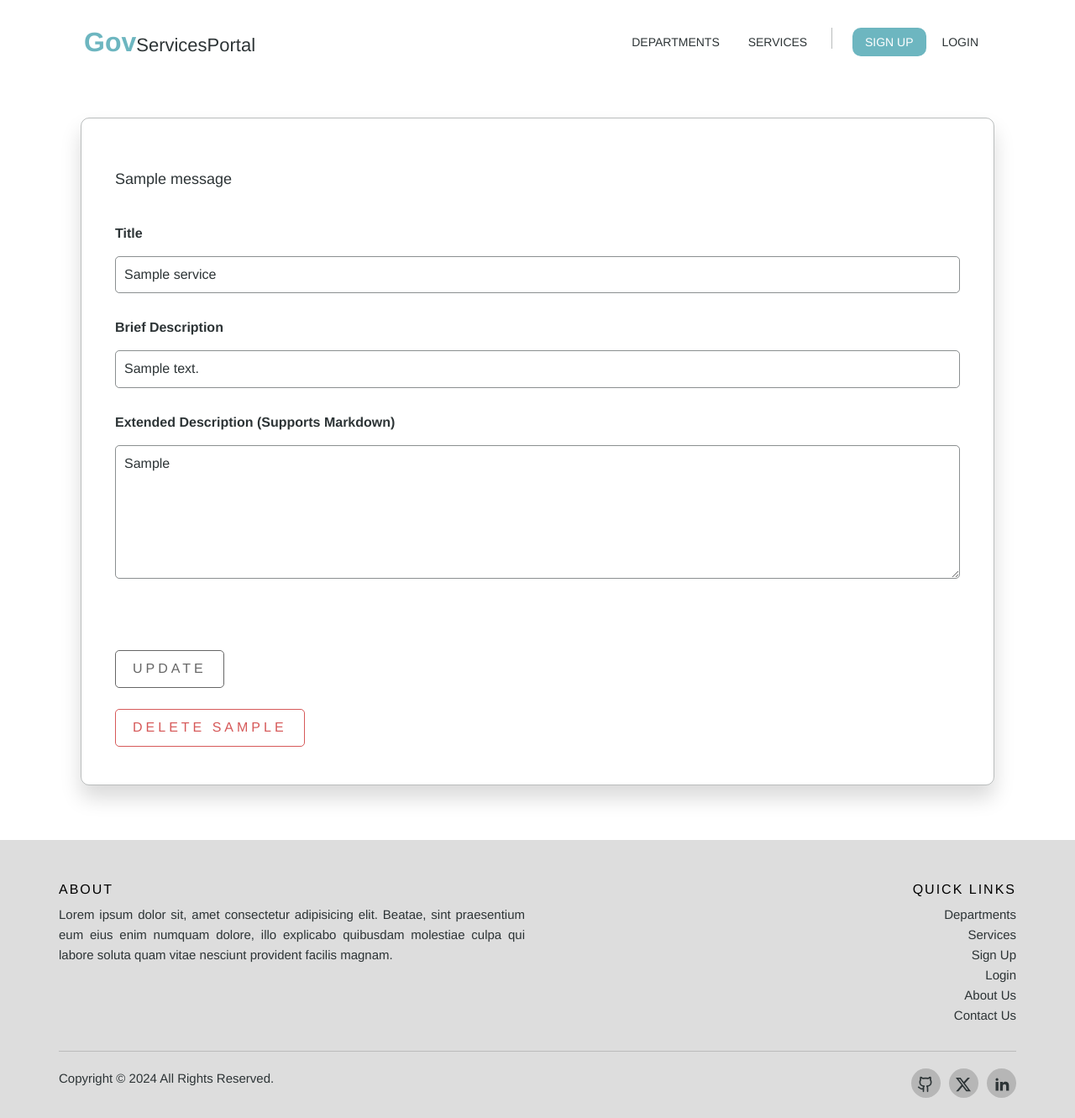
After one commit to uosyph/GovServicesPortal, a Flask app: template templates/edit.html in a window 1280 px wide. The commit adds this page. Shown: the whole page at 84% size. Run offline with Flask 3, Linux system fonts and the light colour scheme; tables that the repository leaves empty hold one stand-in row (values such as "Sample post"); the template is opened without the code that fills it: values that come from a table or form of the project are taken from there, most other values are stand-ins (such as "Sample title", 1, 10 or a date in 2020); one stand-in notice (Sample message) is shown; parts of the project's set-up code (start-up, migrations or seed data) failed here and were passed over; some libraries are stand-ins or nearby versions.

Commit message:
[feat] Edit service & dept

```diff
--- /dev/null
+++ b/static/scripts/edit.js
@@ -0,0 +1,18 @@
+const form = document.getElementById('updateForm');
+const inputs = form.querySelectorAll('input[type=text], textarea');
+const submitButton = document.getElementById('submitButton');
+
+// Disable update button on page load
+submitButton.disabled = true;
+
+inputs.forEach(input => {
+    input.addEventListener('input', function () {
+        let changed = false;
+        inputs.forEach(input => {
+            if (input.defaultValue !== input.value) changed = true;
+        });
+
+        if (changed) submitButton.disabled = false;
+        else submitButton.disabled = true;
+    });
+});
--- /dev/null
+++ b/static/styles/edit.css
@@ -0,0 +1,132 @@
+.item-box .no-item {
+	text-align: center;
+	margin-block: 150px;
+}
+
+.item-box .no-item a {
+	color: #6db6c0;
+	transition: 0.3s ease;
+}
+
+.item-box .no-item a:hover {
+	color: #6db6c0ad;
+}
+
+.item-box {
+	color: #2d3436;
+	border: 1px solid #2d343654;
+	margin: auto;
+	margin-top: 40px;
+	width: 85%;
+	padding: 40px;
+	box-sizing: border-box;
+	box-shadow: 0 15px 25px rgba(0, 0, 0, 0.15);
+	border-radius: 10px;
+	margin-bottom: 65px;
+}
+
+.item-box .form-title {
+	margin: 25px auto 10px;
+	padding: 0;
+	font-size: 34px;
+	font-weight: bold;
+	color: #2d3436;
+}
+
+.item-box .form-description {
+	font-size: 18px;
+	color: #666;
+}
+
+.item-box form {
+	margin-top: 40px;
+}
+
+.item-box .input-box {
+	position: relative;
+}
+
+.item-box .input-box input,
+.item-box .input-box textarea {
+	width: 100%;
+	padding: 10px 0;
+	font-size: 16px;
+	color: #2d3436;
+	margin-top: 10px;
+	margin-bottom: 30px;
+	border: 1px solid #2d34368c;
+	border-radius: 5px;
+	outline: none;
+	background: transparent;
+}
+
+.item-box .input-box textarea {
+	resize: vertical;
+	padding: 10px;
+}
+
+.item-box .input-box input {
+	padding-inline: 10px;
+}
+
+.item-box .input-box label {
+	font-size: 16px;
+	color: #2d3436;
+}
+
+.item-box form .submit-btn {
+	position: relative;
+	display: inline-block;
+	padding: 10px 20px;
+	color: #6db6c0;
+	font-size: 16px;
+	text-decoration: none;
+	text-transform: uppercase;
+	overflow: hidden;
+	transition: 0.5s;
+	margin-top: 50px;
+	margin-bottom: 5px;
+	letter-spacing: 4px;
+	border: 1px solid #6db6c0;
+	border-radius: 5px;
+	cursor: pointer;
+	background-color: transparent;
+}
+
+.item-box form .submit-btn:hover {
+	background: #6db6c0;
+	color: #fff;
+	box-shadow: 0 0 1px #6db6c018, 0 0 15px #6db6c018, 0 0 20px #6db6c018,
+		0 0 30px #6db6c018;
+}
+
+.item-box form .submit-btn:disabled {
+	color: #666;
+	border: 1px solid #666;
+}
+
+.item-box form .submit-btn:disabled:hover {
+	background: transparent;
+	cursor: default;
+}
+
+.item-box .delete {
+	margin-top: 0;
+}
+
+.item-box form .danger {
+	color: #d65959;
+	border: 1px solid #d65959;
+	margin-top: 20px;
+}
+
+.item-box form .danger:hover {
+	background: #d65959;
+	color: #fff;
+}
+
+.item-box .form-msg {
+	color: #2d3436;
+	font-size: 18px;
+	margin-top: 20px;
+}
--- a/static/styles/markdown.css
+++ /dev/null
@@ -1,3 +0,0 @@
-.markdown {
-
-}
--- a/templates/account.html
+++ b/templates/account.html
@@ -11,6 +11,12 @@
 <div class="account-box">
     <h2 class="account-title">Account Settings</h2>
     <p class="account-description">Change your profile and account settings.</p>
+    <a href="{{ url_for('profile', id=user.id) }}" class="profile-url">
+        Go to your profile
+        <svg xmlns="http://www.w3.org/2000/svg" width="13" height="13" viewBox="0 0 24 24">
+            <path fill="currentColor" d="M6 6v2h8.59L5 17.59L6.41 19L16 9.41V18h2V6z"/>
+        </svg>
+    </a>
 
     {% if msg: %}<div class="form-msg">{{ msg }}</div>{% endif %}
 
--- /dev/null
+++ b/templates/edit.html
@@ -0,0 +1,49 @@
+{% extends 'base.html' %}
+
+{% block title %}Edit {{ item.title }} | GSP{% endblock %}
+
+{% block head %}
+<link rel="stylesheet" href="{{ url_for('static', filename='styles/edit.css') }}">
+<script src="{{ url_for('static', filename='scripts/edit.js') }}" defer></script>
+{% endblock %}
+
+{% block body %}
+<div class="item-box">
+    {% if not item %}
+        <h2 class="no-item">
+            Please select a
+            <a href="{{ url_for('services') }}">Service</a>
+            or
+            <a href="{{ url_for('departments') }}">Department</a>
+            to edit.
+        </h2>
+    {% else %}
+        {% with msg = get_flashed_messages() %}
+            {% if msg: %}<div class="form-msg">{{ msg[0] }}</div>{% endif %}
+        {% endwith %}
+
+        <form id="updateForm" action="{{ url_for('edit', item=item_type, id=item.id) }}" method="post">
+            <input type="hidden" name="action" value="update_item">
+            <div class="input-box">
+                <label for="title">Title</label>
+                <input required type="text" name="title" value="{{ item.title }}">
+            </div>
+            <div class="input-box">
+                <label for="description">Brief Description</label>
+                <input required type="text" name="description" value="{{ item.description }}">
+            </div>
+            <div class="input-box">
+                <label for="readme">Extended Description (Supports Markdown)</label>
+                <textarea rows="6" name="readme">{{ item.readme }}</textarea>
+            </div>
+            <input id="submitButton" class="submit-btn" type="submit" value="Update" disabled>
+        </form>
+
+        <form action="{{ url_for('edit', item=item_type, id=item.id) }}" method="post" class="delete"
+            onsubmit="return confirm('Are you sure you want to delete this {{item_type}}?');">
+            <input type="hidden" name="action" value="delete_item">
+            <input class="submit-btn danger" type="submit" value="Delete {{item_type.capitalize()}}">
+        </form>
+    {% endif %}
+</div>
+{% endblock %}
--- a/views.py
+++ b/views.py
@@ -349,6 +349,48 @@ def new():
     )
 
 
+@app.route("/edit", methods=["GET", "POST"])
+def edit():
+    if "loggedin" not in session or session["is_admin"] == False:
+        abort(403)
+
+    item_type = request.args.get("item")
+    item_id = request.args.get("id")
+
+    if item_type == "service":
+        item = Service.query.filter_by(id=item_id).first()
+    elif item_type == "department":
+        item = Department.query.filter_by(id=item_id).first()
+    else:
+        item = None
+
+    if (
+        request.method == "POST"
+        and "title" in request.form
+        and "description" in request.form
+        and "readme" in request.form
+        and request.form["action"] == "update_item"
+    ):
+        item.title = request.form["title"]
+        item.description = request.form["description"]
+        item.readme = request.form["readme"]
+        db.session.commit()
+
+        flash(f"{item_type.capitalize()} has been successfully updated.", "success")
+        return redirect(url_for("edit", item=item_type, id=item_id))
+    elif request.method == "POST" and request.form["action"] == "delete_item":
+        db.session.delete(item)
+        db.session.commit()
+
+        return redirect(url_for("index"))
+    elif request.method == "POST":
+        flash(
+            "Please make sure you filled out the form before you continue.", "failure"
+        )
+
+    return render_template("edit.html", item_type=item_type, item=item)
+
+
 @app.route("/departments")
 def departments():
     departments = Department.query.all()
@@ -426,6 +468,8 @@ def service(id):
 def new_order():
     if "loggedin" not in session:
         abort(401)
+    if session["is_admin"] == True:
+        abort(403)
 
     services = Service.query.all()
     recommend = request.args.get("recommend")
```
Also changed, not shown: static/styles/account.css (+9 -0 lines), static/styles/listing.css (+13 -0 lines), templates/listing.html (+13 -4 lines).
